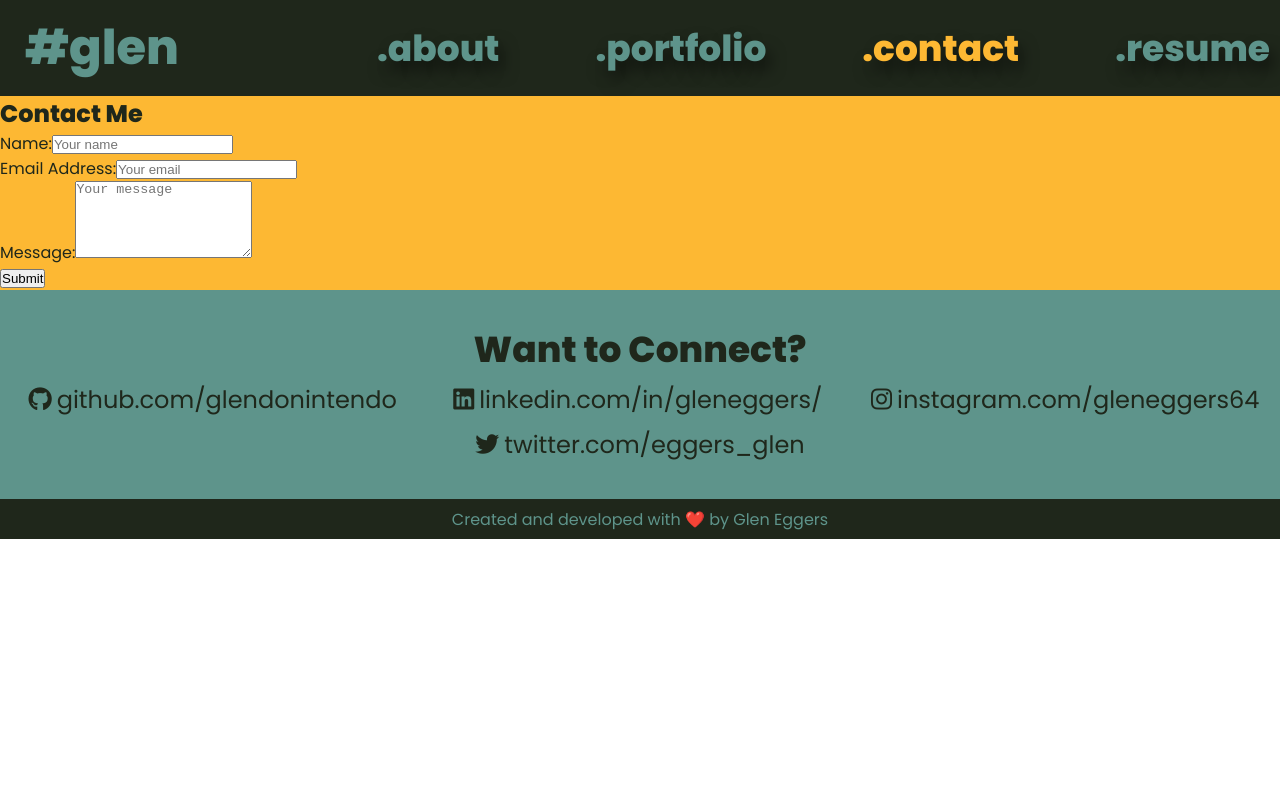
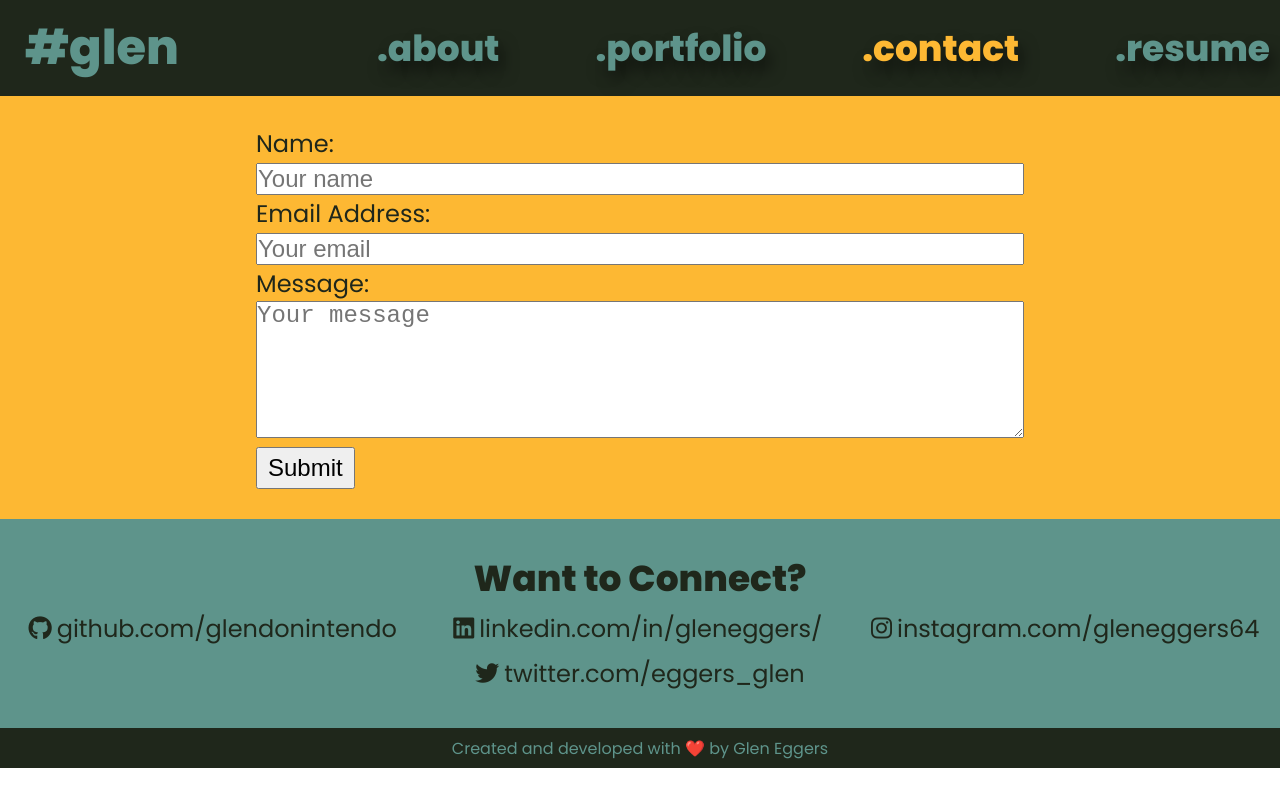
Before and after one commit to glendonintendo/personal-portfolio, a React (Create React App) app: page /contact in a window 1280 px wide. Built offline with nearby package versions, Linux system fonts and the light colour scheme.

Commit message:
format Contact form component

```diff
--- a/src/components/Contact/index.js
+++ b/src/components/Contact/index.js
@@ -1,4 +1,5 @@
 import React, { useState } from 'react';
+import { validateEmail } from '../../utils/helpers';
 
 function Contact() {
 	const [formState, setFormState] = useState({ name: '', email: '', message: ''});
@@ -8,21 +9,40 @@ function Contact() {
 
 	function handleSubmit(e) {
 		e.preventDefault();
-		console.log(formState);
+		if (formState.name && formState.email && validateEmail(formState.email)) {
+			console.log(formState);
+			setFormState({ name: '', email: '', message:''});
+			setErrorMessage('Email successfully sent. I will get back to you as soon as possible!')
+		}
 	}
 
 	function handleBlur(e) {
+		if (e.target.name === 'email') {
+			const isValid = validateEmail(e.target.value);
+			if (!isValid) {
+				setErrorMessage('Your email is invalid');
+			} else {
+				setErrorMessage('');
+			}
+		} else {
+			if (!e.target.value.length) {
+				setErrorMessage(`Your ${e.target.name} is required.`);
+			} else {
+				setErrorMessage('');
+			}
+		}
 
+		if (!errorMessage) {
+			setFormState({ ...formState, [e.target.name]: e.target.value });
+		}
 	}
 
 	function handleChange(e) {
-		console.log(e.target.name);
+		setFormState({ ...formState, [e.target.name]: e.target.value })
 	}
 
 	return (
 		<section className='contact'>
-			<h1>Contact Me</h1>
-
 			<form id='contact-form' onSubmit={handleSubmit}>
 				<div>
 					<label htmlFor='name'>Name:</label>
@@ -31,7 +51,7 @@ function Contact() {
 						name='name'
 						placeholder='Your name'
 						id='form-name'
-						default={name}
+						value={name}
 						onChange={handleChange}
 						onBlur={handleBlur}
 					/>
@@ -44,7 +64,7 @@ function Contact() {
 						name='email'
 						placeholder='Your email'
 						id='form-email'
-						default={email}
+						value={email}
 						onChange={handleChange}
 						onBlur={handleBlur}
 					/>
@@ -57,7 +77,7 @@ function Contact() {
 						placeholder='Your message'
 						id='form-message'
 						rows='5'
-						default={message}
+						value={message}
 						onChange={handleChange}
 						onBlur={handleBlur}
 					/>
--- a/src/index.css
+++ b/src/index.css
@@ -191,6 +191,27 @@ header a:hover {
 }
 
 /* styles for contact section */
+.contact {
+	width: 60%;
+	margin: 0 auto;
+	padding: 30px 0 30px 0;
+	font-size: 1.5rem;
+}
+
+.contact input, .contact textarea {
+	width: 100%;
+	font-size: 1.5rem;
+}
+
+.contact button {
+	font-size: 1.5rem;
+	padding: 5px 10px 5px 10px;
+}
+
+
+
+
+/* styles for connect section */
 .connect {
     padding: 2.5vw 0;
 	background-color: var(--tertiary-color);
--- /dev/null
+++ b/src/utils/helpers.js
@@ -0,0 +1,4 @@
+export function validateEmail(email) {
+	const emailRegex = /^(([^<>()[\]\\.,;:\s@"]+(\.[^<>()[\]\\.,;:\s@"]+)*)|(".+"))@((\[[0-9]{1,3}\.[0-9]{1,3}\.[0-9]{1,3}\.[0-9]{1,3}\])|(([a-zA-Z\-0-9]+\.)+[a-zA-Z]{2,}))$/;
+	return emailRegex.test(String(email).toLowerCase());
+};
```
